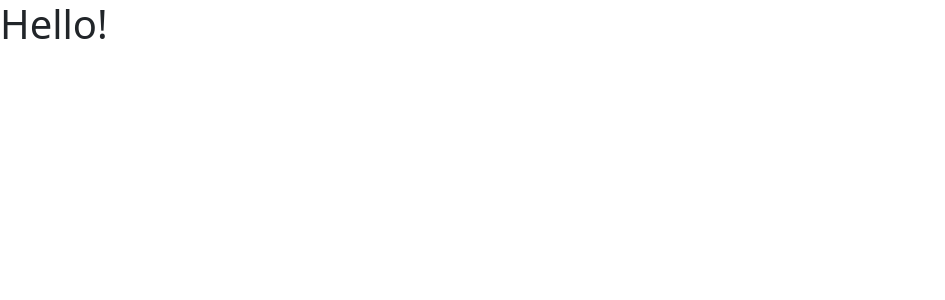
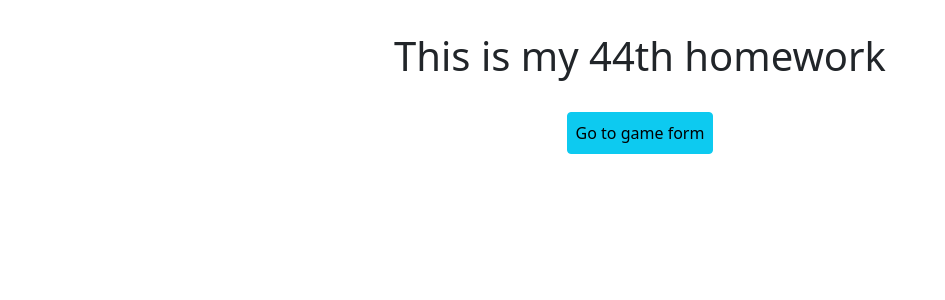
Before and after one commit to A-miin/python_group_7_homework_44_Zulayka_Isaeva, a Django app: page / in a window 1280 px wide. Shown: the top 300 px of the page, without its empty margins (0-945 px from the left). Run offline with Django 3.2, Linux system fonts and the light colour scheme; some libraries are stand-ins or nearby versions.

Commit message:
Add home page

```diff
--- a/Project/cows_and_bulls/templates/home.html
+++ b/Project/cows_and_bulls/templates/home.html
@@ -7,8 +7,12 @@
     <link rel="stylesheet" href="{% static "css/bootstrap.min.css" %}">
 </head>
 <body>
-    <h1>Hello!</h1>
-
+    <div class="container d-flex align-items-center flex-column">
+        <h1 class="mt-4 p-2">This is my 44th homework</h1>
+        <form action="game/">
+            <input class="mt-3 p-2 btn btn-info" type="submit" value="Go to game form" />
+        </form>
+    </div>
 
     <script src="{% static "js/bootstrap.min.js" %}"></script>
     <script src="{% static "js/popper.min.js" %}"></script>
--- a/Project/cows_and_bulls/views.py
+++ b/Project/cows_and_bulls/views.py
@@ -1,8 +1,8 @@
 from django.shortcuts import render
 
-# Create your views here.
 def home(request):
     return render(request, 'home.html')
 
 def game(request):
-    return render(request,'game.html')
+    if request.method=="GET":
+        return render(request,'game.html')
```
